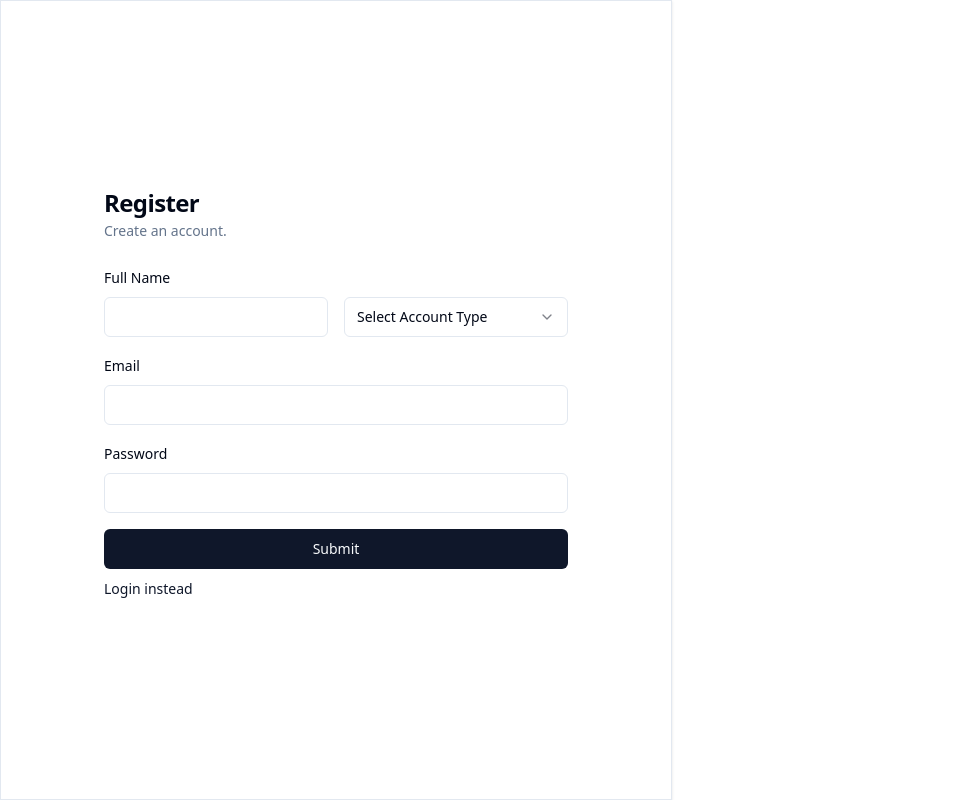
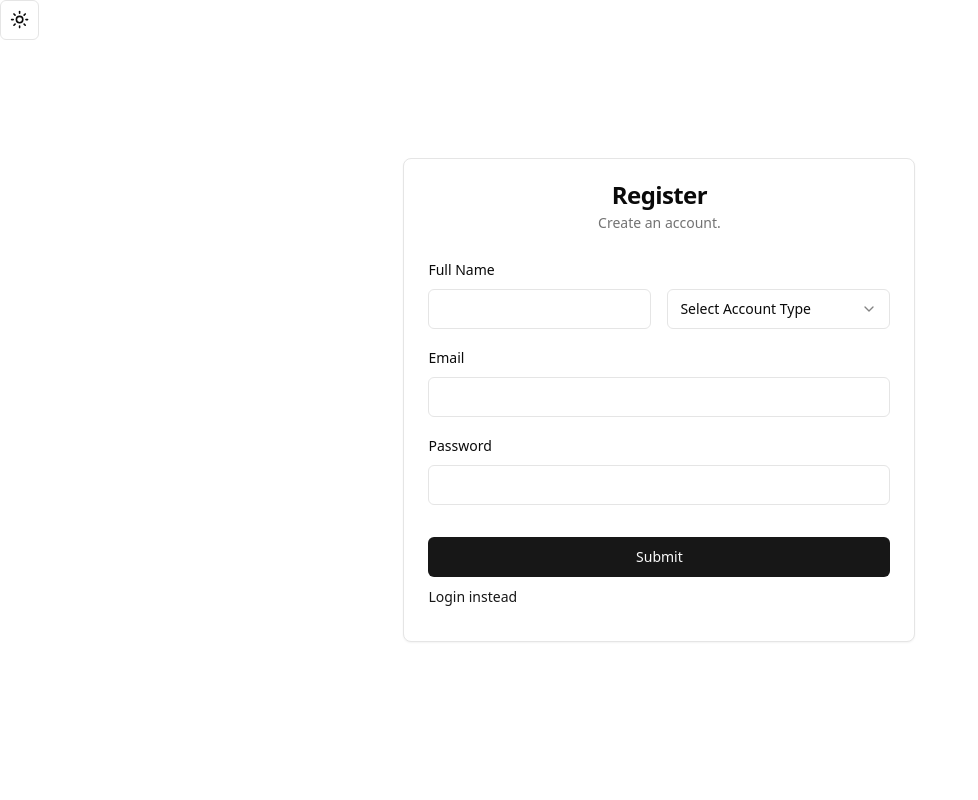
Before and after one commit to thoroughgood/Tutor-Website, a Next.js app in the folder frontend/: page /register in a window 1280 px wide. Shown: the whole page, without its empty margins (0-978 px from the left). Built offline with nearby package versions, Linux system fonts and the light colour scheme.

Commit message:
more shadcn setup

```diff
--- a/frontend/package.json
+++ b/frontend/package.json
@@ -10,6 +10,7 @@
   },
   "dependencies": {
     "@hookform/resolvers": "^3.3.1",
+    "@radix-ui/react-dropdown-menu": "^2.0.6",
     "@radix-ui/react-label": "^2.0.2",
     "@radix-ui/react-select": "^2.0.0",
     "@radix-ui/react-slot": "^1.0.2",
@@ -23,6 +24,7 @@
     "eslint-config-next": "13.5.2",
     "lucide-react": "^0.279.0",
     "next": "13.5.2",
+    "next-themes": "^0.2.1",
     "postcss": "8.4.30",
     "react": "18.2.0",
     "react-dom": "18.2.0",
--- /dev/null
+++ b/frontend/src/components/themeProvider.tsx
@@ -0,0 +1,6 @@
+import { ThemeProvider as NextThemesProvider } from "next-themes"
+import { type ThemeProviderProps } from "next-themes/dist/types"
+
+export function ThemeProvider({ children, ...props }: ThemeProviderProps) {
+  return <NextThemesProvider {...props}>{children}</NextThemesProvider>
+}
--- /dev/null
+++ b/frontend/src/components/themeToggle.tsx
@@ -0,0 +1,39 @@
+// TODO: REPLACE THIS SINCE I LITERALLY COPIED AND PASTED IT FOR TESTING
+
+import { Moon, Sun } from "lucide-react"
+import { useTheme } from "next-themes"
+
+import { Button } from "@/components/ui/button"
+import {
+  DropdownMenu,
+  DropdownMenuContent,
+  DropdownMenuItem,
+  DropdownMenuTrigger,
+} from "@/components/ui/dropdown-menu"
+
+export function ThemeToggle() {
+  const { setTheme } = useTheme()
+
+  return (
+    <DropdownMenu>
+      <DropdownMenuTrigger asChild>
+        <Button variant="outline" size="icon">
+          <Sun className="h-[1.2rem] w-[1.2rem] rotate-0 scale-100 transition-all dark:-rotate-90 dark:scale-0" />
+          <Moon className="absolute h-[1.2rem] w-[1.2rem] rotate-90 scale-0 transition-all dark:rotate-0 dark:scale-100" />
+          <span className="sr-only">Toggle theme</span>
+        </Button>
+      </DropdownMenuTrigger>
+      <DropdownMenuContent align="end">
+        <DropdownMenuItem onClick={() => setTheme("light")}>
+          Light
+        </DropdownMenuItem>
+        <DropdownMenuItem onClick={() => setTheme("dark")}>
+          Dark
+        </DropdownMenuItem>
+        <DropdownMenuItem onClick={() => setTheme("system")}>
+          System
+        </DropdownMenuItem>
+      </DropdownMenuContent>
+    </DropdownMenu>
+  )
+}
--- /dev/null
+++ b/frontend/src/components/ui/dropdown-menu.tsx
@@ -0,0 +1,200 @@
+"use client"
+
+import * as React from "react"
+import * as DropdownMenuPrimitive from "@radix-ui/react-dropdown-menu"
+import { Check, ChevronRight, Circle } from "lucide-react"
+
+import { cn } from "@/lib/utils"
+
+const DropdownMenu = DropdownMenuPrimitive.Root
+
+const DropdownMenuTrigger = DropdownMenuPrimitive.Trigger
+
+const DropdownMenuGroup = DropdownMenuPrimitive.Group
+
+const DropdownMenuPortal = DropdownMenuPrimitive.Portal
+
+const DropdownMenuSub = DropdownMenuPrimitive.Sub
+
+const DropdownMenuRadioGroup = DropdownMenuPrimitive.RadioGroup
+
+const DropdownMenuSubTrigger = React.forwardRef<
+  React.ElementRef<typeof DropdownMenuPrimitive.SubTrigger>,
+  React.ComponentPropsWithoutRef<typeof DropdownMenuPrimitive.SubTrigger> & {
+    inset?: boolean
+  }
+>(({ className, inset, children, ...props }, ref) => (
+  <DropdownMenuPrimitive.SubTrigger
+    ref={ref}
+    className={cn(
+      "flex cursor-default select-none items-center rounded-sm px-2 py-1.5 text-sm outline-none focus:bg-accent data-[state=open]:bg-accent",
+      inset && "pl-8",
+      className
+    )}
+    {...props}
+  >
+    {children}
+    <ChevronRight className="ml-auto h-4 w-4" />
+  </DropdownMenuPrimitive.SubTrigger>
+))
+DropdownMenuSubTrigger.displayName =
+  DropdownMenuPrimitive.SubTrigger.displayName
+
+const DropdownMenuSubContent = React.forwardRef<
+  React.ElementRef<typeof DropdownMenuPrimitive.SubContent>,
+  React.ComponentPropsWithoutRef<typeof DropdownMenuPrimitive.SubContent>
+>(({ className, ...props }, ref) => (
+  <DropdownMenuPrimitive.SubContent
+    ref={ref}
+    className={cn(
+      "z-50 min-w-[8rem] overflow-hidden rounded-md border bg-popover p-1 text-popover-foreground shadow-lg data-[state=open]:animate-in data-[state=closed]:animate-out data-[state=closed]:fade-out-0 data-[state=open]:fade-in-0 data-[state=closed]:zoom-out-95 data-[state=open]:zoom-in-95 data-[side=bottom]:slide-in-from-top-2 data-[side=left]:slide-in-from-right-2 data-[side=right]:slide-in-from-left-2 data-[side=top]:slide-in-from-bottom-2",
+      className
+    )}
+    {...props}
+  />
+))
+DropdownMenuSubContent.displayName =
+  DropdownMenuPrimitive.SubContent.displayName
+
+const DropdownMenuContent = React.forwardRef<
+  React.ElementRef<typeof DropdownMenuPrimitive.Content>,
+  React.ComponentPropsWithoutRef<typeof DropdownMenuPrimitive.Content>
+>(({ className, sideOffset = 4, ...props }, ref) => (
+  <DropdownMenuPrimitive.Portal>
+    <DropdownMenuPrimitive.Content
+      ref={ref}
+      sideOffset={sideOffset}
+      className={cn(
+        "z-50 min-w-[8rem] overflow-hidden rounded-md border bg-popover p-1 text-popover-foreground shadow-md data-[state=open]:animate-in data-[state=closed]:animate-out data-[state=closed]:fade-out-0 data-[state=open]:fade-in-0 data-[state=closed]:zoom-out-95 data-[state=open]:zoom-in-95 data-[side=bottom]:slide-in-from-top-2 data-[side=left]:slide-in-from-right-2 data-[side=right]:slide-in-from-left-2 data-[side=top]:slide-in-from-bottom-2",
+        className
+      )}
+      {...props}
+    />
+  </DropdownMenuPrimitive.Portal>
+))
+DropdownMenuContent.displayName = DropdownMenuPrimitive.Content.displayName
+
+const DropdownMenuItem = React.forwardRef<
+  React.ElementRef<typeof DropdownMenuPrimitive.Item>,
+  React.ComponentPropsWithoutRef<typeof DropdownMenuPrimitive.Item> & {
+    inset?: boolean
+  }
+>(({ className, inset, ...props }, ref) => (
+  <DropdownMenuPrimitive.Item
+    ref={ref}
+    className={cn(
+      "relative flex cursor-default select-none items-center rounded-sm px-2 py-1.5 text-sm outline-none transition-colors focus:bg-accent focus:text-accent-foreground data-[disabled]:pointer-events-none data-[disabled]:opacity-50",
+      inset && "pl-8",
+      className
+    )}
+    {...props}
+  />
+))
+DropdownMenuItem.displayName = DropdownMenuPrimitive.Item.displayName
+
+const DropdownMenuCheckboxItem = React.forwardRef<
+  React.ElementRef<typeof DropdownMenuPrimitive.CheckboxItem>,
+  React.ComponentPropsWithoutRef<typeof DropdownMenuPrimitive.CheckboxItem>
+>(({ className, children, checked, ...props }, ref) => (
+  <DropdownMenuPrimitive.CheckboxItem
+    ref={ref}
+    className={cn(
+      "relative flex cursor-default select-none items-center rounded-sm py-1.5 pl-8 pr-2 text-sm outline-none transition-colors focus:bg-accent focus:text-accent-foreground data-[disabled]:pointer-events-none data-[disabled]:opacity-50",
+      className
+    )}
+    checked={checked}
+    {...props}
+  >
+    <span className="absolute left-2 flex h-3.5 w-3.5 items-center justify-center">
+      <DropdownMenuPrimitive.ItemIndicator>
+        <Check className="h-4 w-4" />
+      </DropdownMenuPrimitive.ItemIndicator>
+    </span>
+    {children}
+  </DropdownMenuPrimitive.CheckboxItem>
+))
+DropdownMenuCheckboxItem.displayName =
+  DropdownMenuPrimitive.CheckboxItem.displayName
+
+const DropdownMenuRadioItem = React.forwardRef<
+  React.ElementRef<typeof DropdownMenuPrimitive.RadioItem>,
+  React.ComponentPropsWithoutRef<typeof DropdownMenuPrimitive.RadioItem>
+>(({ className, children, ...props }, ref) => (
+  <DropdownMenuPrimitive.RadioItem
+    ref={ref}
+    className={cn(
+      "relative flex cursor-default select-none items-center rounded-sm py-1.5 pl-8 pr-2 text-sm outline-none transition-colors focus:bg-accent focus:text-accent-foreground data-[disabled]:pointer-events-none data-[disabled]:opacity-50",
+      className
+    )}
+    {...props}
+  >
+    <span className="absolute left-2 flex h-3.5 w-3.5 items-center justify-center">
+      <DropdownMenuPrimitive.ItemIndicator>
+        <Circle className="h-2 w-2 fill-current" />
+      </DropdownMenuPrimitive.ItemIndicator>
+    </span>
+    {children}
+  </DropdownMenuPrimitive.RadioItem>
+))
+DropdownMenuRadioItem.displayName = DropdownMenuPrimitive.RadioItem.displayName
+
+const DropdownMenuLabel = React.forwardRef<
+  React.ElementRef<typeof DropdownMenuPrimitive.Label>,
+  React.ComponentPropsWithoutRef<typeof DropdownMenuPrimitive.Label> & {
+    inset?: boolean
+  }
+>(({ className, inset, ...props }, ref) => (
+  <DropdownMenuPrimitive.Label
+    ref={ref}
+    className={cn(
+      "px-2 py-1.5 text-sm font-semibold",
+      inset && "pl-8",
+      className
+    )}
+    {...props}
+  />
+))
+DropdownMenuLabel.displayName = DropdownMenuPrimitive.Label.displayName
+
+const DropdownMenuSeparator = React.forwardRef<
+  React.ElementRef<typeof DropdownMenuPrimitive.Separator>,
+  React.ComponentPropsWithoutRef<typeof DropdownMenuPrimitive.Separator>
+>(({ className, ...props }, ref) => (
+  <DropdownMenuPrimitive.Separator
+    ref={ref}
+    className={cn("-mx-1 my-1 h-px bg-muted", className)}
+    {...props}
+  />
+))
+DropdownMenuSeparator.displayName = DropdownMenuPrimitive.Separator.displayName
+
+const DropdownMenuShortcut = ({
+  className,
+  ...props
+}: React.HTMLAttributes<HTMLSpanElement>) => {
+  return (
+    <span
+      className={cn("ml-auto text-xs tracking-widest opacity-60", className)}
+      {...props}
+    />
+  )
+}
+DropdownMenuShortcut.displayName = "DropdownMenuShortcut"
+
+export {
+  DropdownMenu,
+  DropdownMenuTrigger,
+  DropdownMenuContent,
+  DropdownMenuItem,
+  DropdownMenuCheckboxItem,
+  DropdownMenuRadioItem,
+  DropdownMenuLabel,
+  DropdownMenuSeparator,
+  DropdownMenuShortcut,
+  DropdownMenuGroup,
+  DropdownMenuPortal,
+  DropdownMenuSub,
+  DropdownMenuSubContent,
+  DropdownMenuSubTrigger,
+  DropdownMenuRadioGroup,
+}
--- a/frontend/src/pages/_app.tsx
+++ b/frontend/src/pages/_app.tsx
@@ -1,11 +1,19 @@
-import "@/styles/globals.css";
-import type { AppProps } from "next/app";
-import Layout from "./_layout";
+import "@/styles/globals.css"
+import type { AppProps } from "next/app"
+import Layout from "./_layout"
+import { ThemeProvider } from "@/components/themeProvider"
 
 export default function App({ Component, pageProps }: AppProps) {
   return (
-    <Layout>
-      <Component {...pageProps} />
-    </Layout>
-  );
+    <ThemeProvider
+      attribute="class"
+      defaultTheme="system"
+      enableSystem
+      disableTransitionOnChange
+    >
+      <Layout>
+        <Component {...pageProps} />
+      </Layout>
+    </ThemeProvider>
+  )
 }
--- a/frontend/src/pages/_layout.tsx
+++ b/frontend/src/pages/_layout.tsx
@@ -1,3 +1,4 @@
+import { ThemeToggle } from "@/components/themeToggle"
 import { useRouter } from "next/router"
 
 interface LayoutProps {
@@ -7,16 +8,11 @@ export default function Layout({ children }: LayoutProps) {
   const router = useRouter()
   if (router.pathname.match(/register|login/i)) {
     return (
-      <div className="flex h-screen w-screen">
-        <div className="grid w-full max-w-2xl place-content-center border shadow">
-          {children}
-        </div>
+      <div className="flex h-screen w-screen bg-background">
+        <ThemeToggle />
+        <div className="grid w-full place-content-center ">{children}</div>
       </div>
     )
   }
-  return (
-    <div className="flex h-screen w-screen p-5 hover:font-bold hover:text-red-500">
-      {children}
-    </div>
-  )
+  return <div className="flex h-screen w-screen">{children}</div>
 }
--- a/frontend/src/pages/register.tsx
+++ b/frontend/src/pages/register.tsx
@@ -26,6 +26,8 @@ import {
 } from "@/components/ui/select"
 import Link from "next/link"
 import { Label } from "@/components/ui/label"
+import { Loader2 } from "lucide-react"
+import { useState } from "react"
 
 const formSchema = z.object({
   name: z
@@ -53,18 +55,24 @@ export default function Register() {
   const form = useForm<z.infer<typeof formSchema>>({
     resolver: zodResolver(formSchema),
   })
+  const [submitLoading, setSubmitLoading] = useState(false)
   const onSubmit = (values: z.infer<typeof formSchema>) => {
+    setSubmitLoading(true)
     console.log(values)
   }
   return (
-    <Card className="w-full max-w-lg border-none shadow-none">
-      <CardHeader>
+    <Card className="w-full max-w-lg">
+      <CardHeader className="text-center">
         <CardTitle>Register</CardTitle>
         <CardDescription>Create an account.</CardDescription>
       </CardHeader>
       <CardContent>
         <Form {...form}>
-          <form className="space-y-4" onSubmit={form.handleSubmit(onSubmit)}>
+          <form
+            className="flex flex-col gap-4"
+            onSubmit={form.handleSubmit(onSubmit)}
+            noValidate
+          >
             <div className="grid grid-cols-2 items-end gap-4">
               <FormField
                 control={form.control}
@@ -111,7 +119,7 @@ export default function Register() {
                 <FormItem>
                   <Label>Email</Label>
                   <FormControl>
-                    <Input {...field} />
+                    <Input {...field} type="email" />
                   </FormControl>
                   <FormMessage />
                 </FormItem>
@@ -143,9 +151,16 @@ export default function Register() {
                 </FormItem>
               )}
             /> */}
-            <div>
-              <Button role="submit" className="w-full">
-                Submit
+            <div className="mt-4">
+              <Button role="submit" className="w-full" disabled={submitLoading}>
+                {submitLoading ? (
+                  <>
+                    <Loader2 className="mr-2 h-4 w-4 animate-spin" />
+                    Loading
+                  </>
+                ) : (
+                  "Submit"
+                )}
               </Button>
               <Button asChild variant="link" className="px-0">
                 <Link href={"/login"}>Login instead</Link>
--- a/frontend/src/styles/globals.css
+++ b/frontend/src/styles/globals.css
@@ -5,64 +5,64 @@
 @layer base {
   :root {
     --background: 0 0% 100%;
-    --foreground: 222.2 84% 4.9%;
+    --foreground: 0 0% 3.9%;
 
     --card: 0 0% 100%;
-    --card-foreground: 222.2 84% 4.9%;
+    --card-foreground: 0 0% 3.9%;
 
     --popover: 0 0% 100%;
-    --popover-foreground: 222.2 84% 4.9%;
+    --popover-foreground: 0 0% 3.9%;
 
-    --primary: 222.2 47.4% 11.2%;
-    --primary-foreground: 210 40% 98%;
+    --primary: 0 0% 9%;
+    --primary-foreground: 0 0% 98%;
 
-    --secondary: 210 40% 96.1%;
-    --secondary-foreground: 222.2 47.4% 11.2%;
+    --secondary: 0 0% 96.1%;
+    --secondary-foreground: 0 0% 9%;
 
-    --muted: 210 40% 96.1%;
-    --muted-foreground: 215.4 16.3% 46.9%;
+    --muted: 0 0% 96.1%;
+    --muted-foreground: 0 0% 45.1%;
 
-    --accent: 210 40% 96.1%;
-    --accent-foreground: 222.2 47.4% 11.2%;
+    --accent: 0 0% 96.1%;
+    --accent-foreground: 0 0% 9%;
 
     --destructive: 0 84.2% 60.2%;
-    --destructive-foreground: 210 40% 98%;
+    --destructive-foreground: 0 0% 98%;
 
-    --border: 214.3 31.8% 91.4%;
-    --input: 214.3 31.8% 91.4%;
-    --ring: 222.2 84% 4.9%;
+    --border: 0 0% 89.8%;
+    --input: 0 0% 89.8%;
+    --ring: 0 0% 3.9%;
 
     --radius: 0.5rem;
   }
 
   .dark {
-    --background: 222.2 84% 4.9%;
-    --foreground: 210 40% 98%;
+    --background: 0 0% 3.9%;
+    --foreground: 0 0% 98%;
 
-    --card: 222.2 84% 4.9%;
-    --card-foreground: 210 40% 98%;
+    --card: 0 0% 3.9%;
+    --card-foreground: 0 0% 98%;
 
-    --popover: 222.2 84% 4.9%;
-    --popover-foreground: 210 40% 98%;
+    --popover: 0 0% 3.9%;
+    --popover-foreground: 0 0% 98%;
 
-    --primary: 210 40% 98%;
-    --primary-foreground: 222.2 47.4% 11.2%;
+    --primary: 0 0% 98%;
+    --primary-foreground: 0 0% 9%;
 
-    --secondary: 217.2 32.6% 17.5%;
-    --secondary-foreground: 210 40% 98%;
+    --secondary: 0 0% 14.9%;
+    --secondary-foreground: 0 0% 98%;
 
-    --muted: 217.2 32.6% 17.5%;
-    --muted-foreground: 215 20.2% 65.1%;
+    --muted: 0 0% 14.9%;
+    --muted-foreground: 0 0% 63.9%;
 
-    --accent: 217.2 32.6% 17.5%;
-    --accent-foreground: 210 40% 98%;
+    --accent: 0 0% 14.9%;
+    --accent-foreground: 0 0% 98%;
 
     --destructive: 0 62.8% 30.6%;
-    --destructive-foreground: 210 40% 98%;
+    --destructive-foreground: 0 0% 98%;
 
-    --border: 217.2 32.6% 17.5%;
-    --input: 217.2 32.6% 17.5%;
-    --ring: 212.7 26.8% 83.9%;
+    --border: 0 0% 14.9%;
+    --input: 0 0% 14.9%;
+    --ring: 0 0% 83.1%;
   }
 }
 
```
Also changed, not shown: frontend/components.json, 1 other file (tests, documents, lock files or other folders).
